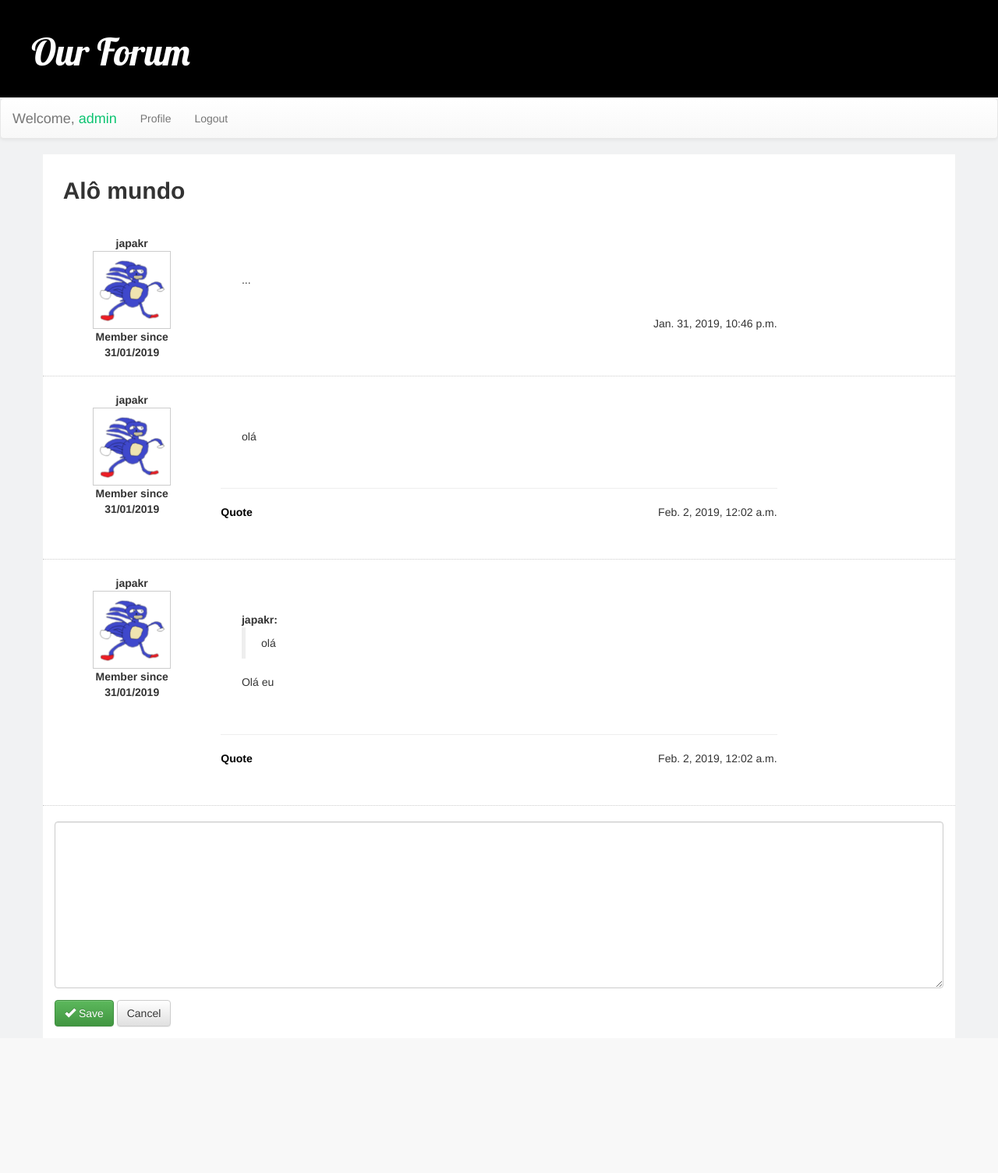
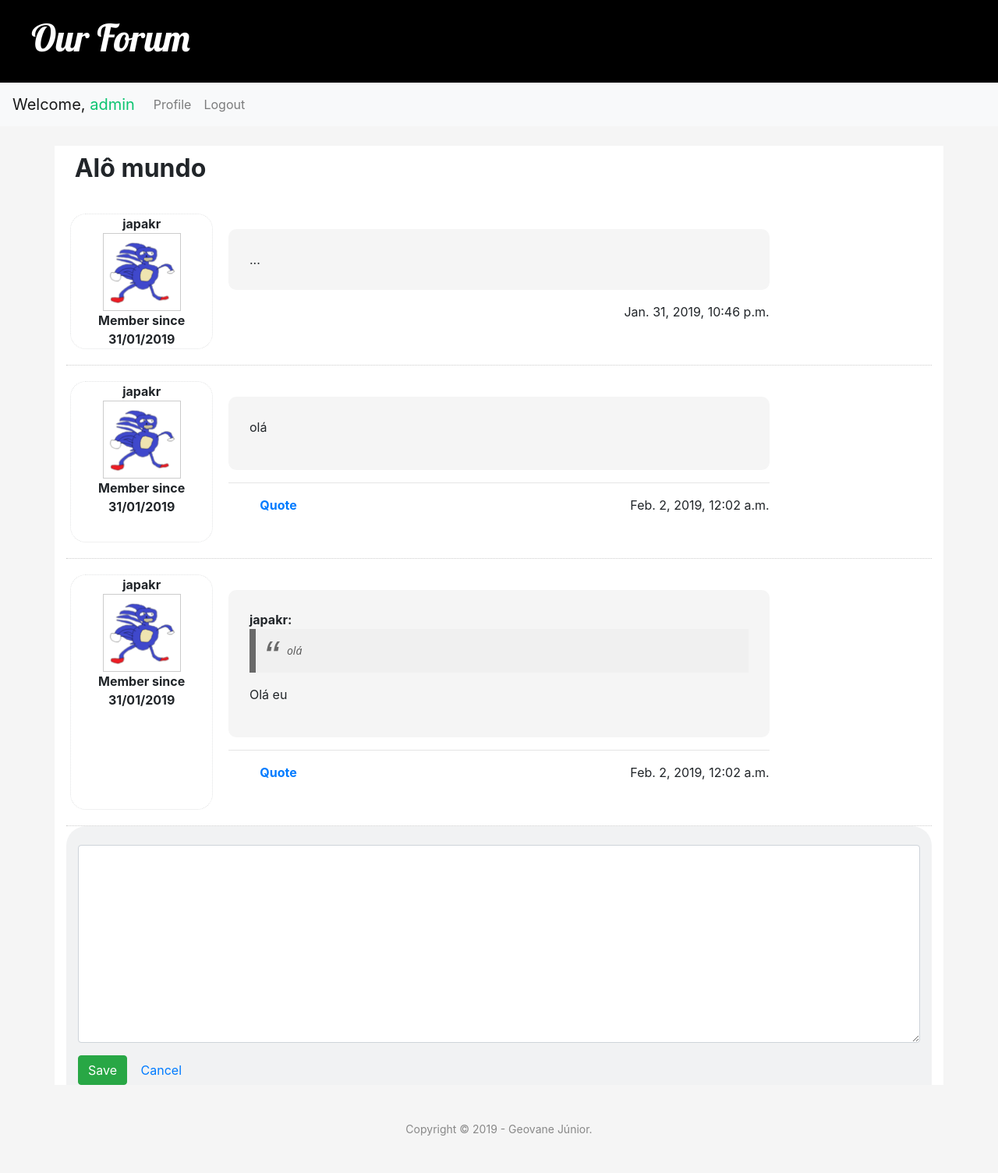
Before and after one commit to japakr/Our-Forum, a Django app: page /3/new_post/ in a window 1280 px wide. Shown: the whole page at 78% size. Before the commit the page ends 1317 px from the top, so only its background shows below. Run offline with Django 3.2, Linux system fonts and the light colour scheme; a user stored in the database is signed in; data comes from the database, SQL or seed files in the repository; both versions use the stored data as it was after the commit; some libraries are stand-ins or nearby versions.

Commit message:
Upgrading from Bootstrap 3 to Bootstrap 4 [+adjusting the templates' design]

```diff
--- a/forum/static/css/style.css
+++ b/forum/static/css/style.css
@@ -1,5 +1,5 @@
 body{
-  background-color: #f1f2f3;
+  background-color: #f5f5f5;
 }
 
 .topic{
@@ -11,7 +11,6 @@ body{
 .post{
   background-color: #ffffff;
   padding: 15pt;
-  border-bottom: 1px dotted #ccc;
 }
 .page-header h1, .page-header h1 a, .page-header h1 a:visited, .page-header h2 a:active {
     color: #ffffff;
@@ -19,7 +18,7 @@ body{
     text-decoration: none;
 }
 
-a, a:visited, a:active {
+td a, td a:visited, td a:active {
     color: #000;
     text-decoration: none;
 }
@@ -37,19 +36,19 @@ h1 a {
 .user-data{
   font-weight: bold;
   text-align: center;
+  border: 1px dotted #e1e2e3;
+  border-radius: 20px;
 }
 .user-data p, img{
   margin: 0;
 }
 .post-content{
-
   padding: 15pt;
 }
 .post-text{
   padding: 20pt;
-  /*background-color: #f1f2f3;*/
+  background-color: #f5f5f5;
   word-wrap: break-word;
-  /*border: 1px solid #ccc;*/
   border-radius: 10px 10px;
   min-width: 100%;
 }
@@ -78,3 +77,92 @@ blockquote{
 .post-quote{
   font-weight: bold;
 }
+
+#footer {
+	/*background: #f6f6f6;*/
+	padding: 30px 0;
+}
+
+#footer p {
+	color: #888;
+	font-size: 14px;
+}
+
+#footer a {
+	color: #608dfd;
+}
+
+#footer a:hover {
+	border-bottom: 2px solid #608dfd;
+}
+
+.corpo{
+  min-height: 500px;
+  padding-top: 25px;
+}
+
+/*---------------------blockquote-----------------*/
+@import url(https://fonts.googleapis.com/css?family=Open+Sans:400italic);
+blockquote{
+  font-size: 1.4em;
+  width:100%;
+  font-family:Open Sans;
+  font-style:italic;
+  color: #555555;
+  padding:1.2em 30px 1.2em 40px;
+  border-left:8px solid #696969 ;
+  line-height:1.6;
+  position: relative;
+  background:#f0f0f0;
+}
+
+blockquote::before{
+  font-family:Arial;
+  content: "\201C";
+  color:#696969;
+  font-size:4em;
+  position: absolute;
+  left: 10px;
+  top:-10px;
+}
+
+blockquote::after{
+  content: '';
+}
+
+blockquote span{
+  display:block;
+  color:#333333;
+  font-style: normal;
+  font-weight: bold;
+  margin-top:1em;
+}
+
+/*--------------*/
+
+.post-wrapper{
+  border-bottom: 1px dotted #ccc;
+
+}
+
+.user-bio p{
+  background-color: #fff;
+  color: #696969;
+  padding: 15pt;
+  width: 100%;
+  margin: auto;
+  text-align: center;
+  border-top: 1px dotted #f1f2f3;
+}
+
+.new-post-separator{
+  background-color: #f1f2f3;
+  border-top-left-radius: 25px;
+  border-top-right-radius: 25px;
+}
+
+.quote-edit li{
+  list-style-type: none;
+  display: inline-block;
+  padding-right: 15px;
+}
--- a/forum/templates/forum/base.html
+++ b/forum/templates/forum/base.html
@@ -5,8 +5,10 @@
   <head>
     <meta charset="utf-8">
     <title>Forum</title>
-    <link rel="stylesheet" href="//maxcdn.bootstrapcdn.com/bootstrap/3.2.0/css/bootstrap.min.css">
-    <link rel="stylesheet" href="//maxcdn.bootstrapcdn.com/bootstrap/3.2.0/css/bootstrap-theme.min.css">
+    <link rel="stylesheet" href="https://maxcdn.bootstrapcdn.com/bootstrap/4.0.0/css/bootstrap.min.css" integrity="sha384-Gn5384xqQ1aoWXA+058RXPxPg6fy4IWvTNh0E263XmFcJlSAwiGgFAW/dAiS6JXm" crossorigin="anonymous">
+    <script src="https://code.jquery.com/jquery-3.2.1.slim.min.js" integrity="sha384-KJ3o2DKtIkvYIK3UENzmM7KCkRr/rE9/Qpg6aAZGJwFDMVNA/GpGFF93hXpG5KkN" crossorigin="anonymous"></script>
+    <script src="https://cdnjs.cloudflare.com/ajax/libs/popper.js/1.12.9/umd/popper.min.js" integrity="sha384-ApNbgh9B+Y1QKtv3Rn7W3mgPxhU9K/ScQsAP7hUibX39j7fakFPskvXusvfa0b4Q" crossorigin="anonymous"></script>
+    <script src="https://maxcdn.bootstrapcdn.com/bootstrap/4.0.0/js/bootstrap.min.js" integrity="sha384-JZR6Spejh4U02d8jOt6vLEHfe/JQGiRRSQQxSfFWpi1MquVdAyjUar5+76PVCmYl" crossorigin="anonymous"></script>
     <link href="//fonts.googleapis.com/css?family=Lobster&subset=latin,latin-ext" rel="stylesheet" type="text/css">
     <link rel="stylesheet" href="{% static 'css/style.css' %}">
   </head>
@@ -14,27 +16,35 @@
     <header class="page-header">
       <h1><a href="{% url 'index' %}">Our Forum</a></h1>
     </header>
-    <nav class="navbar navbar-default">
-    <div class="container-fluid">
-      <div class="navbar-header">
+    <nav class="navbar navbar-expand-lg navbar-light bg-light">
       {% if user.is_authenticated %}
         <div class="navbar-brand" href="{% url 'index' %}"><span id="site-name">Welcome, <span class="username">{{ user.username }}</span></span></div>
       {% else %}
         <div class="navbar-brand" href="{% url 'index' %}"><span id="site-name"></span></div>
       {% endif %}
+      <button class="navbar-toggler" type="button" data-toggle="collapse" data-target="#navbarNavAltMarkup" aria-controls="navbarNavAltMarkup" aria-expanded="false" aria-label="Toggle navigation">
+      <span class="navbar-toggler-icon"></span>
+    </button>
+      <div class="collapse navbar-collapse" id="navbarNavAltMarkup">
+        <div class="navbar-nav">
+          {% if user.is_authenticated %}
+            <a class="nav-item nav-link" href="{% url 'profile' request.user.id %}">Profile</a>
+            <a class="nav-item nav-link" href="{% url 'logout' %}">Logout</a>
+          {% else %}
+            <a class="nav-item nav-link" href="{% url 'login' %}">Login</a>
+            <a class="nav-item nav-link" href="{% url 'signup' %}">Sign Up</a>
+          {% endif %}
         </div>
-      <ul class="nav navbar-nav">
-        {% if user.is_authenticated %}
-          <li><a href="{% url 'profile' request.user.id %}">Profile</a></li>
-          <li><a href="{% url 'logout' %}">Logout</a></li>
-        {% else %}
-          <li><a href="{% url 'login' %}">Login</a></li>
-          <li><a href="{% url 'signup' %}">Sign Up</a></li>
-        {% endif %}
-      </ul>
       </div>
     </nav>
+    <div class="corpo">
       {% block content %}
       {% endblock content %}
+    </div>
+    <div id="footer">
+      <div class="container text-center">
+        <p>Copyright &copy; 2019 - Geovane Júnior.</a></p>
+      </div>
+    </div>
   </body>
 </html>
--- a/forum/templates/forum/index.html
+++ b/forum/templates/forum/index.html
@@ -20,6 +20,6 @@
     {% endfor %}
   </table>
   {% if user.is_authenticated %}
-    <a href="{% url 'new_topic' %}">New topic</a>
+    <a id='new-topic' class="btn btn-primary btn-lg btn-block" href="{% url 'new_topic' %}">New topic</a>
   {% endif %}
 {% endblock content %}
--- a/forum/templates/forum/new_post.html
+++ b/forum/templates/forum/new_post.html
@@ -8,16 +8,12 @@
         {{ topic.title }}
       </h2>
     </div>
+    <div class="post-wrapper">
       <div class="row post">
         <div class="user-data col-md-2">
           <p>{{ topic.author }}</p>
           <img class="profile-image" src="{{ topic.author.profile.pic.url }}" alt="">
           <p>Member since {{ topic.author.date_joined|date:'d/m/Y' }}</p>
-      </div>
-      <div class="edit-div col-md-2">
-        {% if request.user == topic.author %}
-          <a class="edit-symbol" href="{% url 'edit_topic' topic_id=topic.id %}"><span class="glyphicon glyphicon-pencil"></span></a>
-        {% endif %}
         </div>
         <div class="post-content col-md-8">
           <p class="post-text">
@@ -29,10 +25,20 @@
             {% else %}
               {{ topic.date_added }}
             {% endif %}
+            {% if request.user == topic.author %}
+              <a class="edit-symbol" href="{% url 'edit_topic' topic_id=topic.id %}">Edit</a>
+            {% endif %}
           </p>
         </div>
       </div>
+      {% if topic.author.profile.bio %}
+        <div class="row user-bio">
+          <p>{{ topic.author.profile.bio| linebreaksbr }}</p>
+        </div>
+      {% endif %}
+    </div>
     {% for post in posts %}
+    <div class="post-wrapper">
       <div class="row post">
         <div class="user-data col-md-2">
           <p>{{ post.author }}</p>
@@ -57,15 +63,24 @@
               {{ post.date_added }}
             {% endif %}
           </p>
-          <a class="post-quote" href="{% url 'new_post' topic_id=topic.id post_id=post.id %}">Quote</a>
+          <ul class="quote-edit">
+            {% if user.is_authenticated %}
+              <li><a class="post-quote" href="{% url 'new_post' topic_id=topic.id post_id=post.id %}">Quote</a></li>
+            {% endif %}
+            {% if request.user == post.author %}
+              <li><a class="edit-symbol" href="{% url 'edit_post' post_id=post.id topic_id=topic.id %}">Edit post</a></li>
+            {% endif %}
+          </ul>
         </div>
-        <div class="edit-div col-md-2">
-          {% if request.user == post.author %}
-            <a class="edit-symbol" href="{% url 'edit_post' post_id=post.id topic_id=topic.id %}"><span class="glyphicon glyphicon-pencil"></span></a>
+      </div>
+      {% if post.author.profile.bio %}
+        <div class="row user-bio">
+          <p>{{ post.author.profile.bio }}</p>
+        </div>
       {% endif %}
     </div>
-      </div>
     {% endfor %}
+    <div class="container-fluid new-post-separator">
       {% if post %}
       <p>Quoting <strong>{{ post.author }}</strong>: "{{ post }}"</p>
       <form class="" action="{% url 'new_post' topic_id=topic.id post_id=post.id %}"  method="post">
@@ -94,4 +109,6 @@
           <a href="{% url 'topic' topic_id=topic.id %}" class="btn btn-default">Cancel</a>
         </div>
       </form>
+    </div>
+  </div>
 {% endblock content %}
```
Also changed, not shown: forum/templates/forum/edit_post.html (+26 -12 lines), forum/templates/forum/topic.html (+25 -11 lines), db.sqlite3, media/media/1385136139955.png (added). Lines whose indentation alone changed are shown as unchanged.
